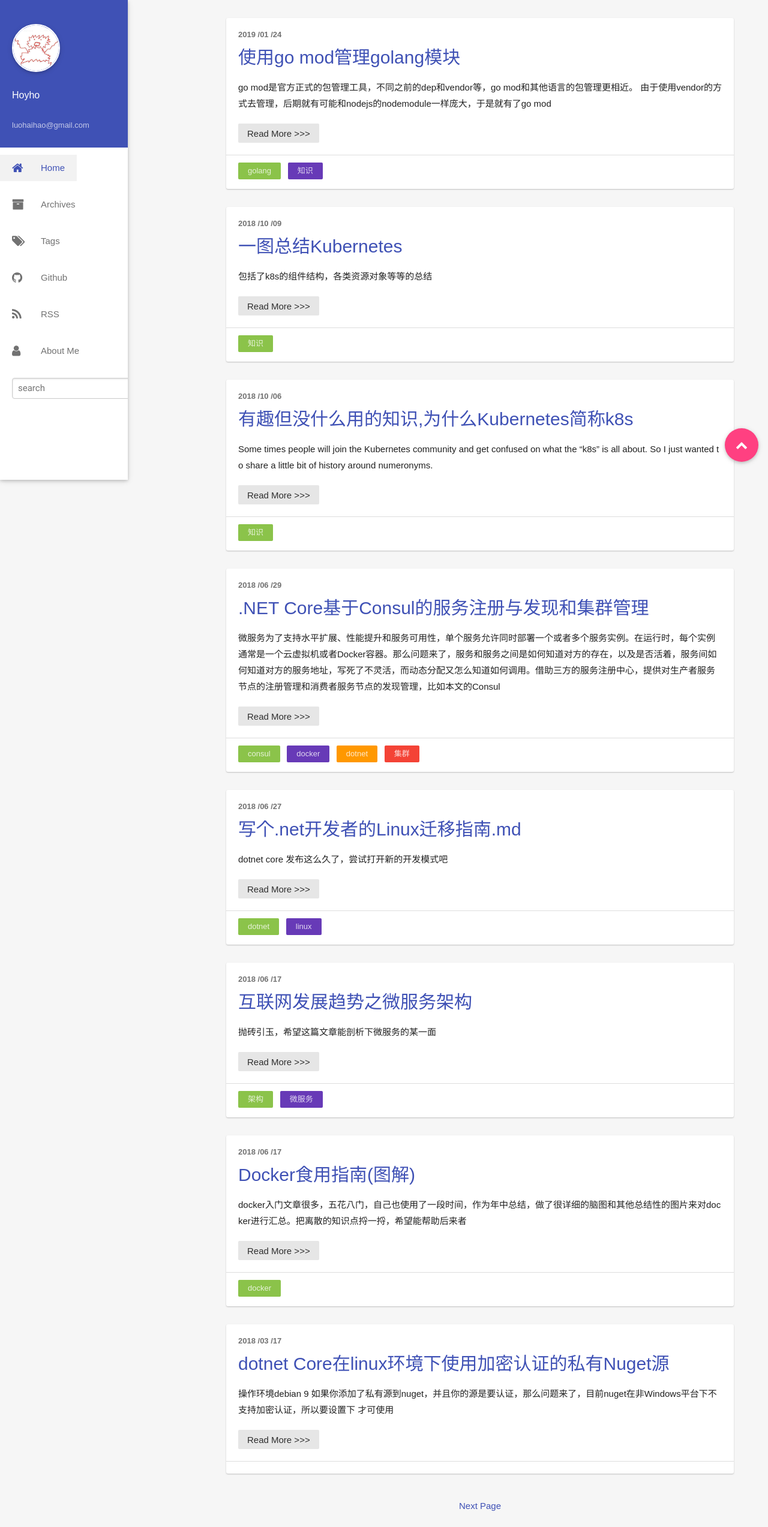
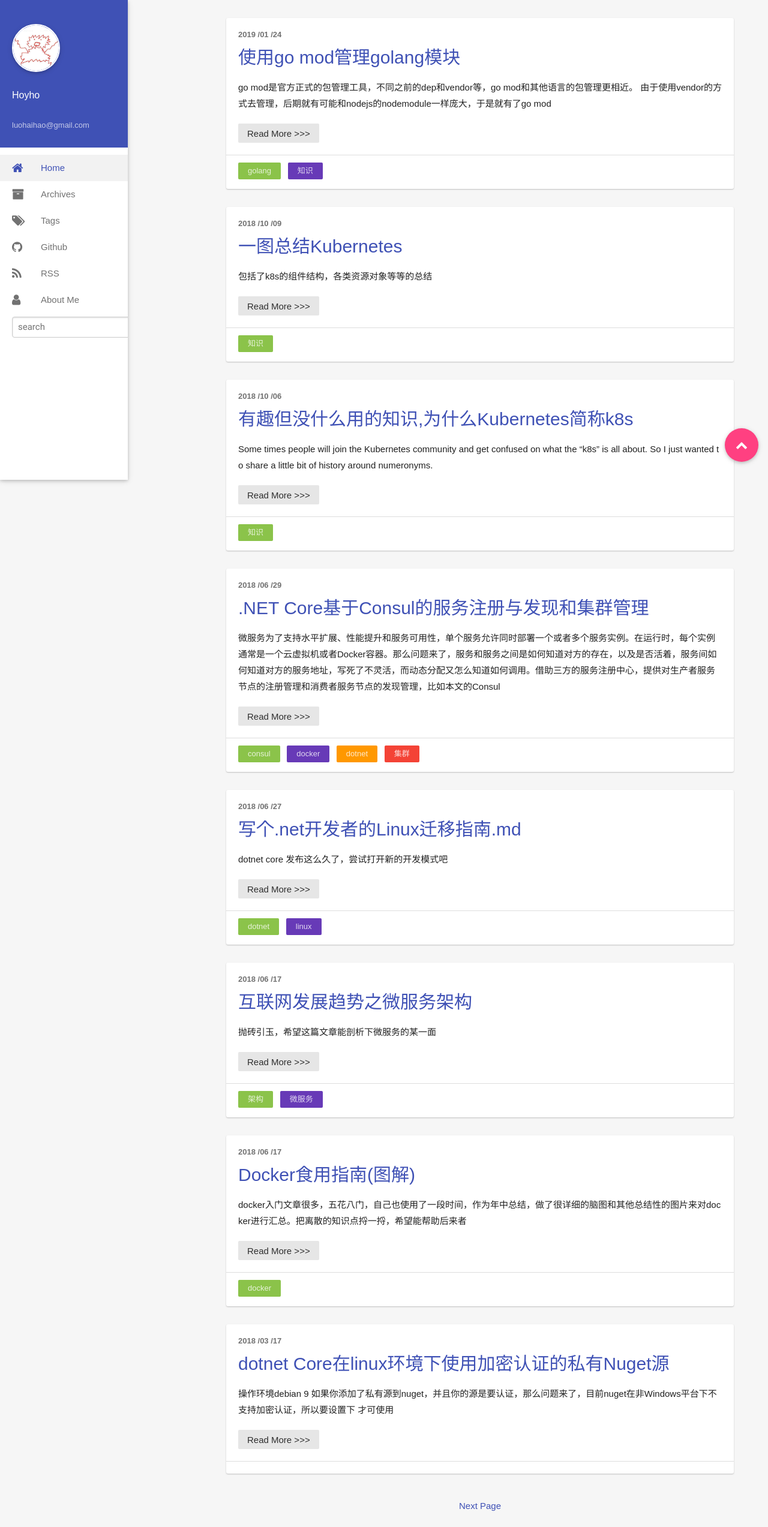
Before and after one commit to hoyho/my_blog, a Django app: page / in a window 1280 px wide. Shown: the whole page at 60% size. Run offline with Django 3.2, Linux system fonts and the light colour scheme; data comes from the database, SQL or seed files in the repository; some libraries are stand-ins or nearby versions; grey boxes are pictures that could not be loaded.

Commit message:
change nav li as block

```diff
--- a/static/style.css
+++ b/static/style.css
@@ -786,7 +786,7 @@ a:hover{color:#303f9f;text-decoration:underline}
 .waves-circle{text-align:center;width:2.5em;height:2.5em;line-height:2.5em;border-radius:50%}
 .waves-float{-webkit-mask-image:none;box-shadow:0 1px 1.5px 1px rgba(0,0,0,.12);-webkit-transition:all .3s;transition:all .3s}
 .waves-float:active{box-shadow:0 8px 20px 1px rgba(0,0,0,.3)}
-.waves-block{display:""}
+.waves-block{display:list-item}
 #main,.container{position:relative}
 #menu-off{position:absolute;top:0;left:100%;-webkit-transition:.4s ease-in-out;transition:.4s ease-in-out}
 #menu{top:0;left:0;bottom:0;z-index:66;min-height:100%;background:#fff;box-shadow:0 2px 5px 0 rgba(0,0,0,.16),0 2px 10px 0 rgba(0,0,0,.12);-webkit-transition:.4s cubic-bezier(.18,.81,.3,.89);transition:.4s cubic-bezier(.18,.81,.3,.89);will-change:transform,-webkit-transform}
```
